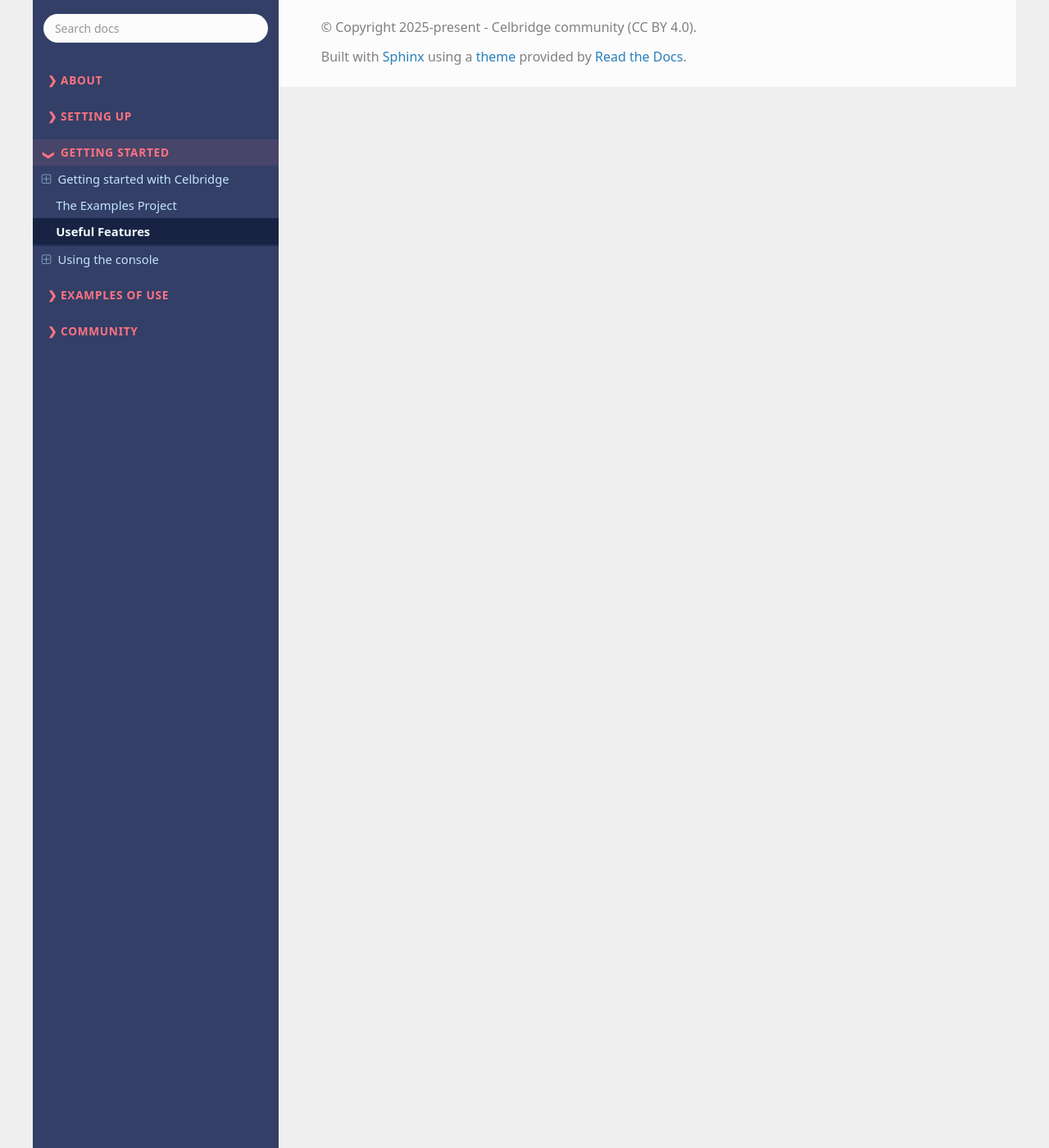
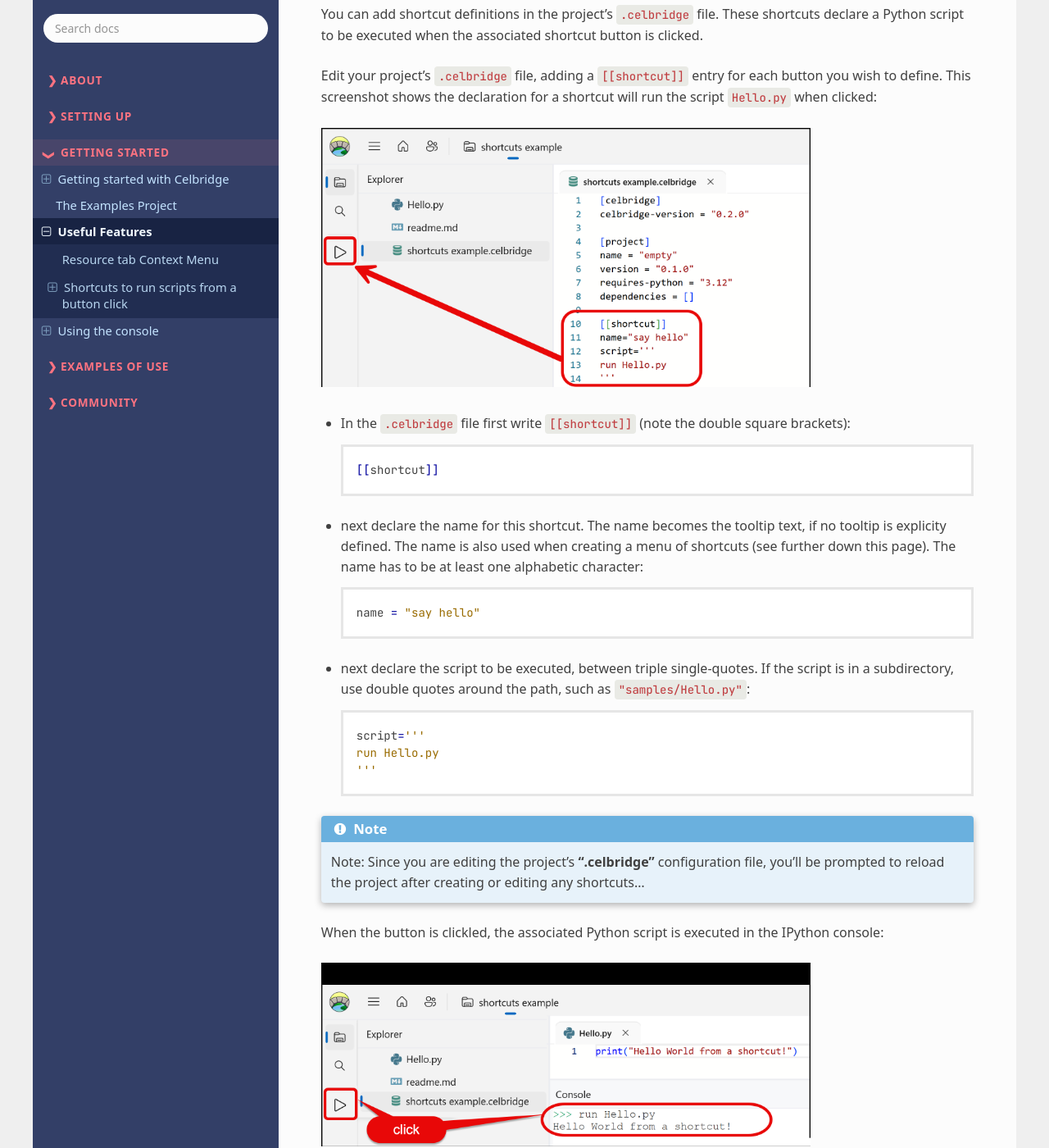
Before and after one commit to celbridge-org/celbridge-docs, a Sphinx documentation site: the page built from docs/03_getting_started/useful_features.md, in a window 1280 px wide and 1400 px high, scrolled down 728 px. Shown: the whole window at 82% size. Built offline with Sphinx 7.4.7 and the Read the Docs theme 3.1.0, drawn with Linux system fonts in a browser that asks for light colours; some of the changed text lies outside the part shown.

Commit message:
added page about resource tab context menus and shortcuts

````diff
--- a/docs/03_getting_started/useful_features.md
+++ b/docs/03_getting_started/useful_features.md
@@ -2,15 +2,115 @@
 
 # Useful Features
 
-Here are some useful features of Celbridge:
+The following are some useful features of Celbridge.
 
-1. Copy file path (or open in **File Explorer**)
+## Resource tab Context Menu
 
-    - the context menu for document tabs (right-mouse-click) offers useful options, including copying the file path into the system clipboard
+The context menu for document tabs (right-mouse-click) offers useful options, including copying the file path into the system clipboard, or opening the **File Explorer** at the files location on disk.
 
-    ```{image} /03_getting_started/images/copy_file_path.png
-    :alt: Screenshot showing document content menu with File Path option selected
-    :width: 75%
+```{image} /03_getting_started/images/copy_file_path.png
+:alt: Screenshot showing document content menu with File Path option selected
+:width: 75%
+```
+
+##  Shortcuts to run scripts from a button click
+
+You can add shortcut definitions in the project's `.celbridge` file. These shortcuts declare a Python script to be executed when the associated shortcut button is clicked.
+
+
+Edit your project's `.celbridge` file, adding a `[[shortcut]]` entry for each button you wish to define. This screenshot shows the declaration for a shortcut will run the script `Hello.py` when clicked:
+
+```{image} /03_getting_started/images/shortcuts2.png
+:alt: Screenshot showing shortcut button in .celbridge file
+:width: 75%
+```
+
+
+
+- In the `.celbridge` file first write `[[shortcut]]` (note the double square brackets):
+    ```
+    [[shortcut]]
     ```
 
-1.
+- next declare the name for this shortcut. The name becomes the tooltip text, if no tooltip is explicity defined. The name is also used when creating a menu of shortcuts (see further down this page). The name has to be at least one alphabetic character:
+    ```
+    name = "say hello"
+    ```
+
+- next declare the script to be executed, between triple single-quotes. If the script is in a subdirectory, use double quotes around the path, such as `"samples/Hello.py"`:
+    ```
+    script='''
+    run Hello.py
+    '''
+    ```
+
+:::{note}
+Note: Since you are editing the project's **".celbridge"** configuration file, you'll be prompted to reload the project after creating or editing any shortcuts...
+:::
+
+When the button is clickled, the associated Python script is executed in the IPython console:
+
+```{image} /03_getting_started/images/shortcut_run.png
+:alt: Screenshot showing shortcut button running a Python script
+:width: 75%
+```
+
+
+###  Shortcut sub-menus
+
+If you want to have several script shortcuts, related shortcuts can be grouped into menus off the same button.
+
+To create a menu of shortcuts you first declare a shortcut with no script, whose name will link all those for the menu. Here we are going to link sevreal shorts all starting with the name `Lesson 1 scripts`:
+
+```
+[[shortcut]]
+name = "Lesson 1 scripts"
+icon = "Play"
+```
+
+Then follow this no-script shortcut with several shortcuts, whose name starts with the same name (`Lesson 1 scripts`) followed with a forward slash and the script name. Here two menu items are declared, for `hello` and `calculator`:
+
+```
+[[shortcut]]
+name = "Lesson 1 scripts/hello"
+script = '''
+run "lesson01/Hello.py"
+'''
+
+[[shortcut]]
+name = "Lesson 1 scripts/calculator"
+script = '''
+run "lesson01/Calculator.py"
+'''
+```
+
+If the first (no-script) shortcut doesn't delcare a tooltip, then this name will be the tooltip for the button. When the button is clicked, the menu of shortcuts is displayed, each of which can be individally clicked to run their associated script:
+
+```{image} /03_getting_started/images/shortcut_menus.png
+:alt: Screenshot showing shortcut button tooltip for Lesson 1 scripts menu
+:width: 75%
+```
+
+
+
+###  Shortcut tooltips
+
+You can add a `tooltip` line to declare a message to display when the mouse hovers over the button:
+
+```
+[[shortcut]]
+name = "say hello"
+tooltip = "run hello Python script"
+script='''
+run Hello.py
+'''
+```
+
+```{image} /03_getting_started/images/shortcut_tooltip.png
+:alt: Screenshot showing shortcut button tooltip
+:width: 75%
+```
+
+:::{note}
+Note: Since the `name` line defaults to be the tooltip, in most cases this isn't useful. However, when creating menus of shortcuts, it can use userful to allow you to have a short and simple shared name (e.g. `lesson1`) but a more complex tooltip description (e.g. `Lesson 1 scripts (beginner)`) for the button.
+:::
````
Also changed, not shown: docs/03_getting_started/images/shortcut_menus.png (added), docs/03_getting_started/images/shortcut_run.png (added), docs/03_getting_started/images/shortcut_tooltip.png (added), docs/03_getting_started/images/shortcuts.png (deleted), docs/03_getting_started/images/shortcuts2.png (added), 5 other files.
